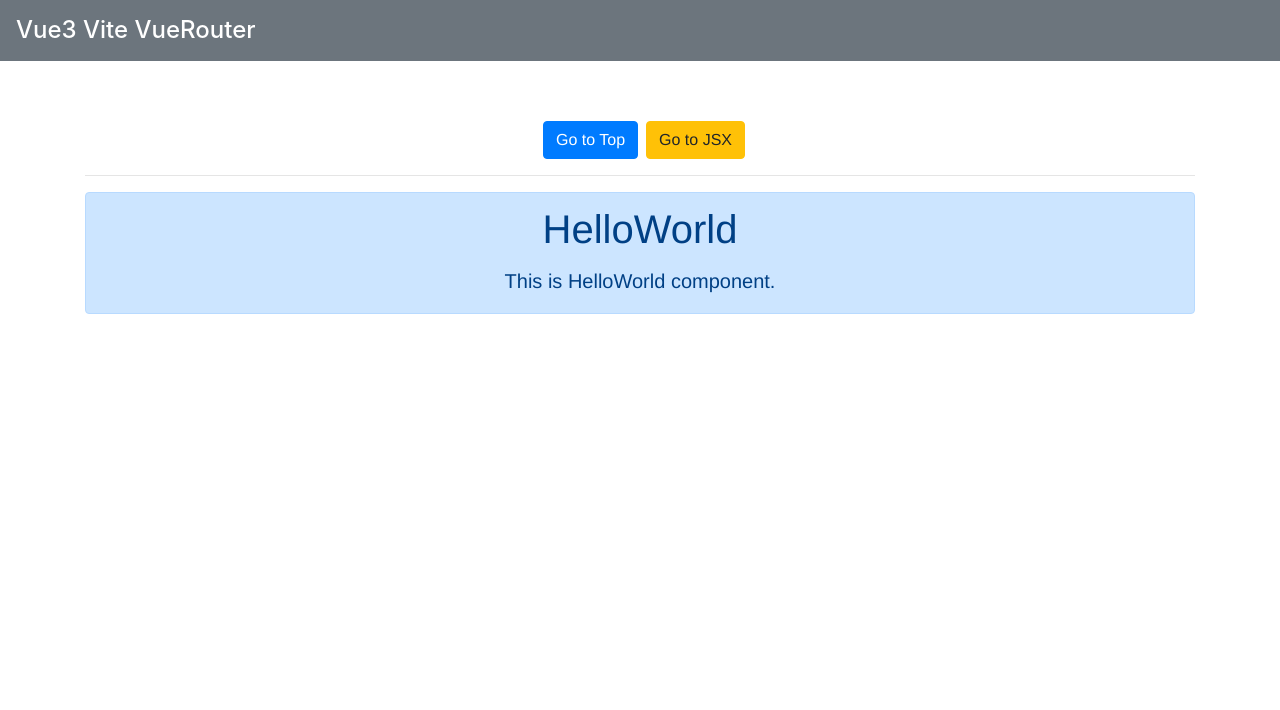
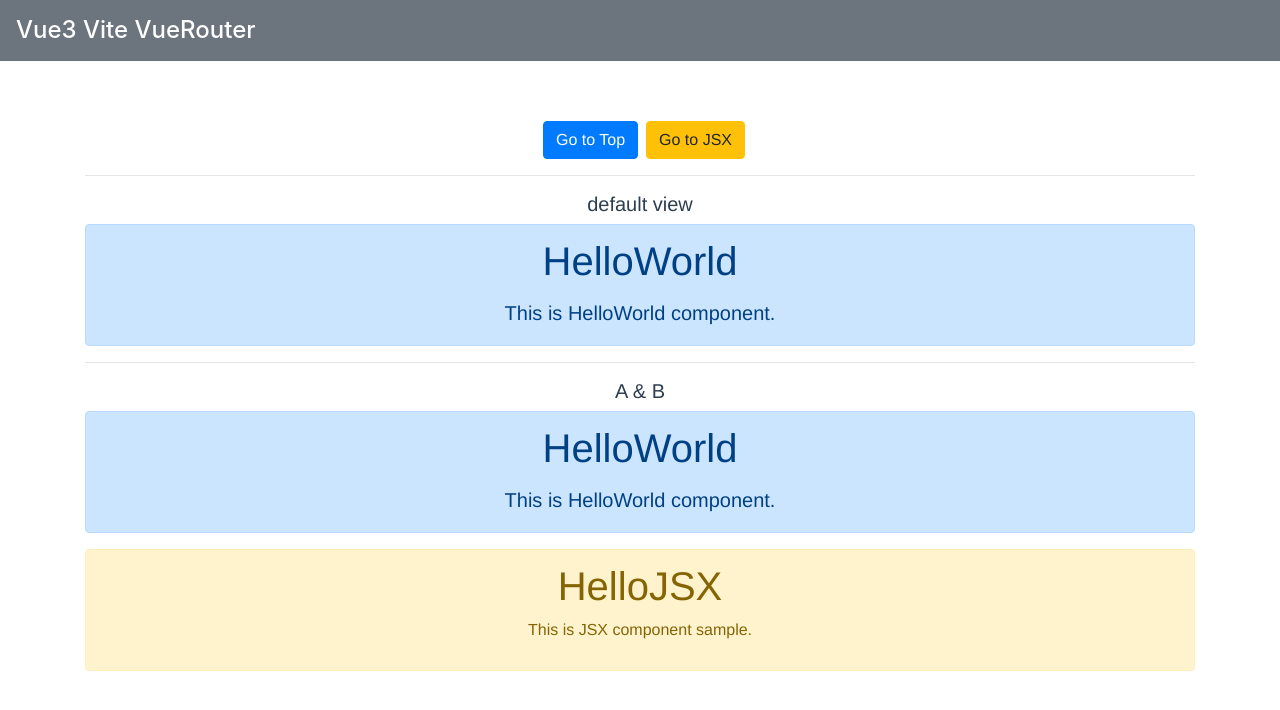
Before and after one commit to 4masa6/vue_router, a Vue app: page / in a window 1280 px wide. Shown: the top 710 px of the page. Built offline with nearby package versions, Linux system fonts and the light colour scheme.

Commit message:
名前付きビュー

```diff
--- a/src/App.vue
+++ b/src/App.vue
@@ -9,7 +9,12 @@
       </router-link>
     </div>
     <hr>
+    <h5>default view</h5>
     <router-view></router-view>
+    <hr>
+    <h5>A & B</h5>
+    <router-view name="first"></router-view>
+    <router-view name="second"></router-view>
   </div>
 </template>
 
--- a/src/router.js
+++ b/src/router.js
@@ -15,12 +15,20 @@ export const router = createRouter({
     {
       path: '/',             // 割り当てるパス
       name: 'index',         // 名前
-      component: HelloWorld, // 割り当てるコンポーネント
+      components: {
+        default: HelloWorld, // 割り当てるコンポーネント
+        first: HelloWorld,
+        second: HelloJSX,
+      },
     },
     {
       path: '/jsx',
       name: 'jsx',
-      component: HelloJSX,
+      components: {
+        default: HelloJSX, // 名前を指定しなかった場合に使われるコンポーネント
+        first: HelloJSX,
+        second: HelloWorld,
+      },
     },
   ],
 })
```
